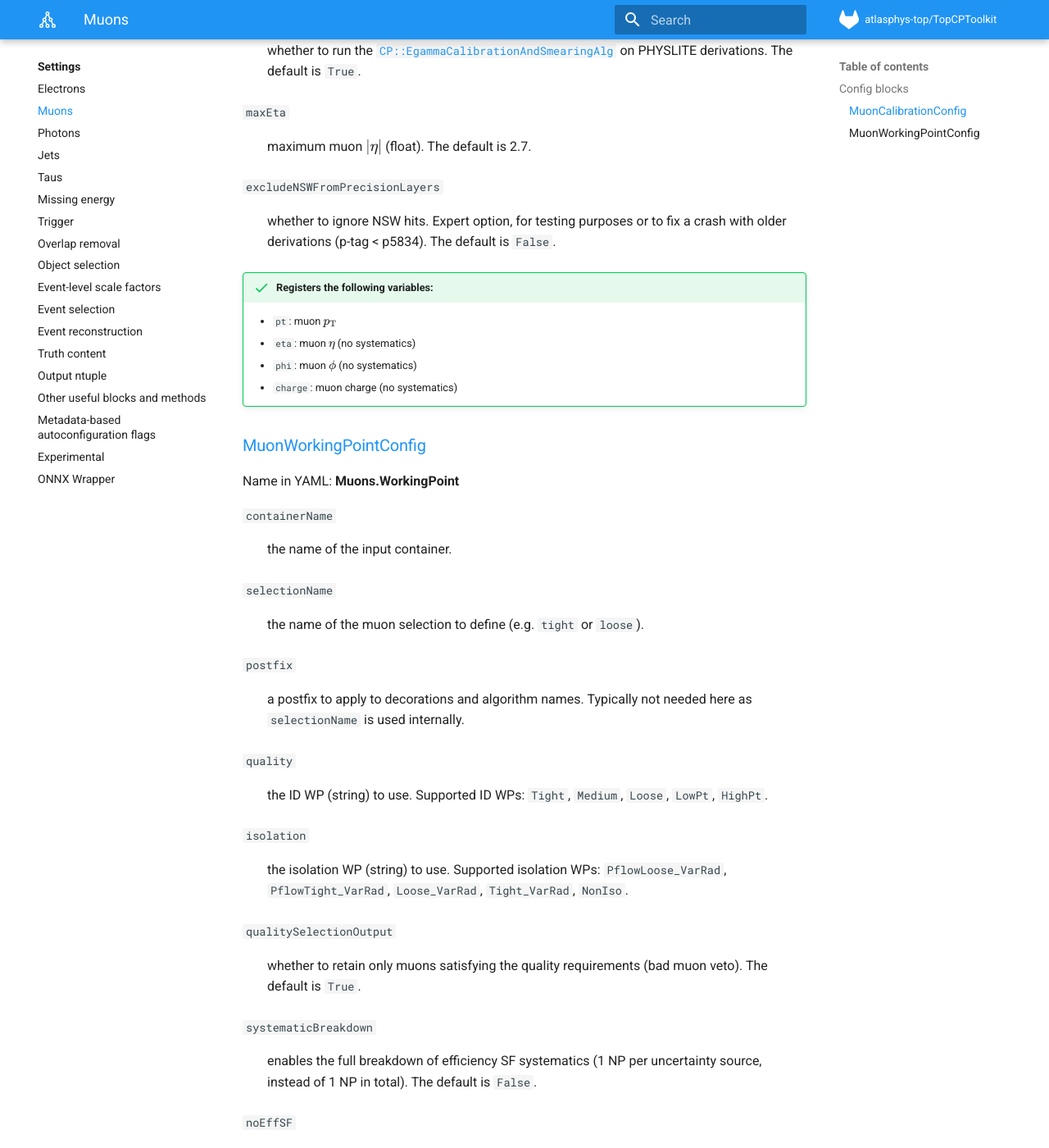
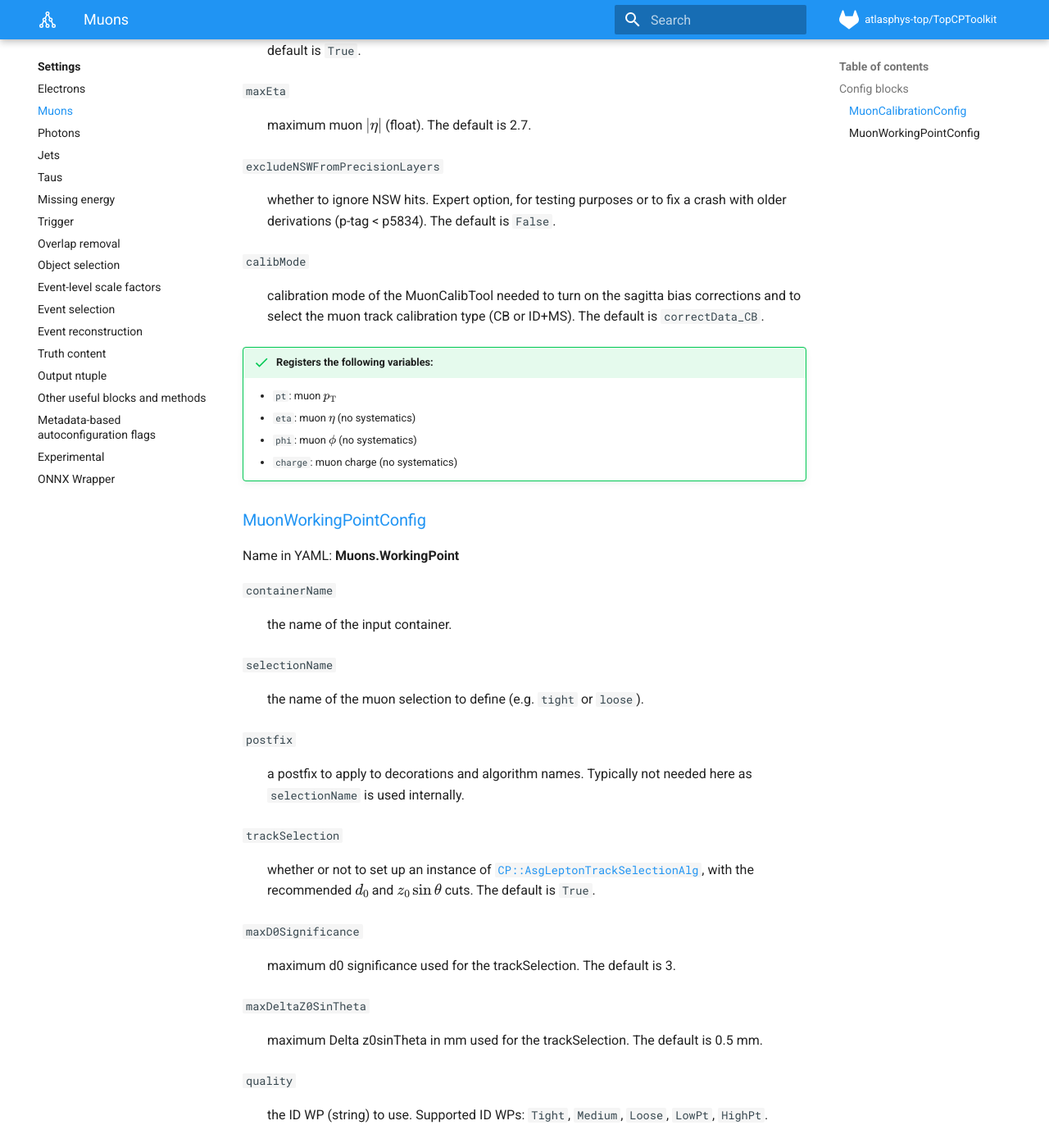
Before and after one commit to SuperNova76/TopCPToolKit, an MkDocs documentation site: the page built from docs/settings/muons.md, in a window 1280 px wide and 1400 px high, scrolled down 775 px. Shown: the whole window at 82% size. Built offline with MkDocs 1.6.1 and Material for MkDocs 9.7.7, drawn with Linux system fonts in a browser that asks for light colours; formulas are drawn with MathJax 3; some of the changed text lies outside the part shown.

Commit message:
fix electron and muon block documentation

```diff
--- a/docs/settings/muons.md
+++ b/docs/settings/muons.md
@@ -72,8 +72,8 @@ Name in YAML: **Muons**
 `ptSelectionOutput`
 :   $p_\mathrm{T}$ cut to apply to calibrated muons, in MeV. The default is 3.0 GeV.
 
-`trackSelection`
-:   whether or not to set up an instance of [`CP::AsgLeptonTrackSelectionAlg`](https://acode-browser1.usatlas.bnl.gov/lxr/source/athena/PhysicsAnalysis/Algorithms/AsgAnalysisAlgorithms/Root/AsgLeptonTrackSelectionAlg.cxx), with the recommended $d_0$ and $z_0\sin\theta$ cuts. The default is `True`.
+`minPt`
+:   pT cut to apply to calibrated muons, in MeV. The default is 3.0 GeV.
 
 `recalibratePhyslite`
 :   whether to run the [`CP::EgammaCalibrationAndSmearingAlg`](https://acode-browser1.usatlas.bnl.gov/lxr/source/athena/PhysicsAnalysis/Algorithms/EgammaAnalysisAlgorithms/Root/EgammaCalibrationAndSmearingAlg.cxx) on PHYSLITE derivations. The default is `True`.
@@ -83,6 +83,9 @@ Name in YAML: **Muons**
 
 `excludeNSWFromPrecisionLayers`
 :   whether to ignore NSW hits. Expert option, for testing purposes or to fix a crash with older derivations (p-tag < p5834). The default is `False`.
+
+`calibMode`
+:   calibration mode of the MuonCalibTool needed to turn on the sagitta bias corrections and to select the muon track calibration type (CB or ID+MS). The default is `correctData_CB`.
 
 !!! success "Registers the following variables:"
     - `pt`: muon $p_\mathrm{T}$
@@ -101,6 +104,15 @@ Name in YAML: **Muons.WorkingPoint**
 
 `postfix`
 :   a postfix to apply to decorations and algorithm names. Typically not needed here as `selectionName` is used internally.
+
+`trackSelection`
+:   whether or not to set up an instance of [`CP::AsgLeptonTrackSelectionAlg`](https://acode-browser1.usatlas.bnl.gov/lxr/source/athena/PhysicsAnalysis/Algorithms/AsgAnalysisAlgorithms/Root/AsgLeptonTrackSelectionAlg.cxx), with the recommended $d_0$ and $z_0\sin\theta$ cuts. The default is `True`.
+
+`maxD0Significance`
+:   maximum d0 significance used for the trackSelection. The default is 3.
+
+`maxDeltaZ0SinTheta`
+:   maximum Delta z0sinTheta in mm used for the trackSelection. The default is 0.5 mm.
 
 `quality`
 :   the ID WP (string) to use. Supported ID WPs: `Tight`, `Medium`, `Loose`, `LowPt`, `HighPt`.
```
Also changed, not shown: docs/settings/electrons.md (+9 -3 lines).
